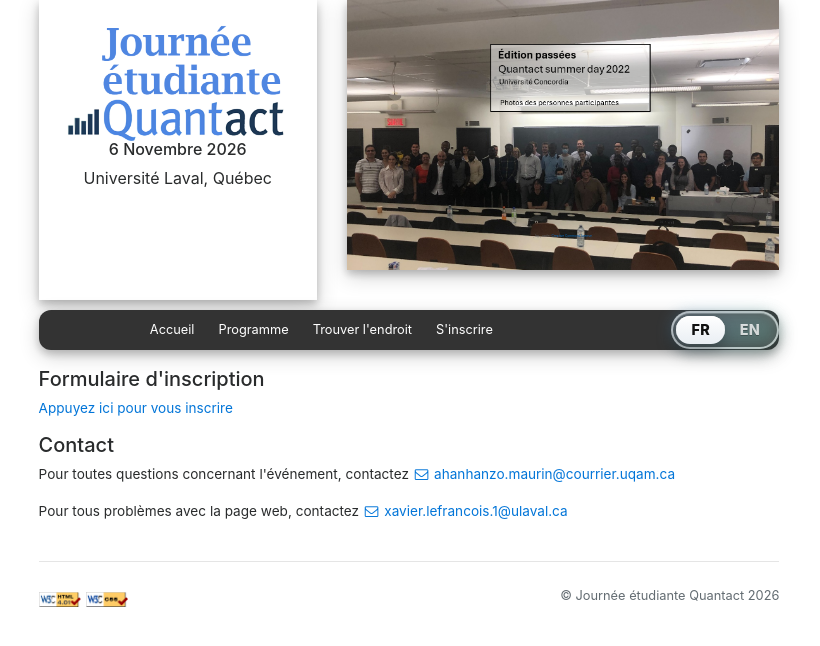
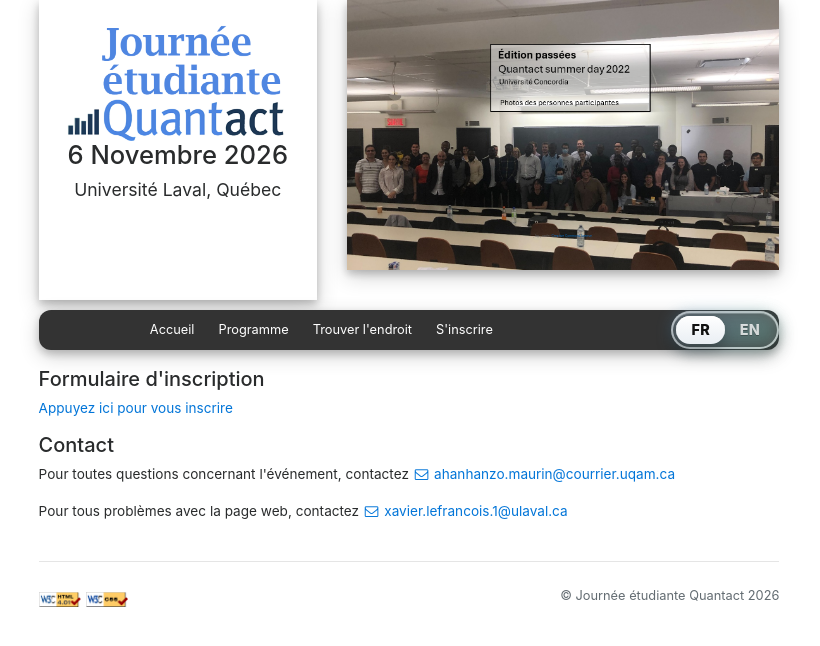
Before and after one commit to XavLef/Quantact_2026, a Jekyll site: the page built from registration.html, in a window 1280 px wide. Shown: the top 646 px of the page, without its empty margins (231-1051 px from the left). Built offline with Jekyll 4.4.1, drawn with Linux system fonts in a browser that asks for light colours; nearby versions of some CDN libraries.

Commit message:
Increase font sizes in jumbotron styles

```diff
--- a/assets/hotweb.css
+++ b/assets/hotweb.css
@@ -21,10 +21,10 @@
 
 
 .jumbotron p {
-    font-size: 1em;
+    font-size: 1.1em;
 }
 .jumbotron h5 {
-    font-size: 1em;
+    font-size: 1.6em;
 }
 
 .alert,
```
